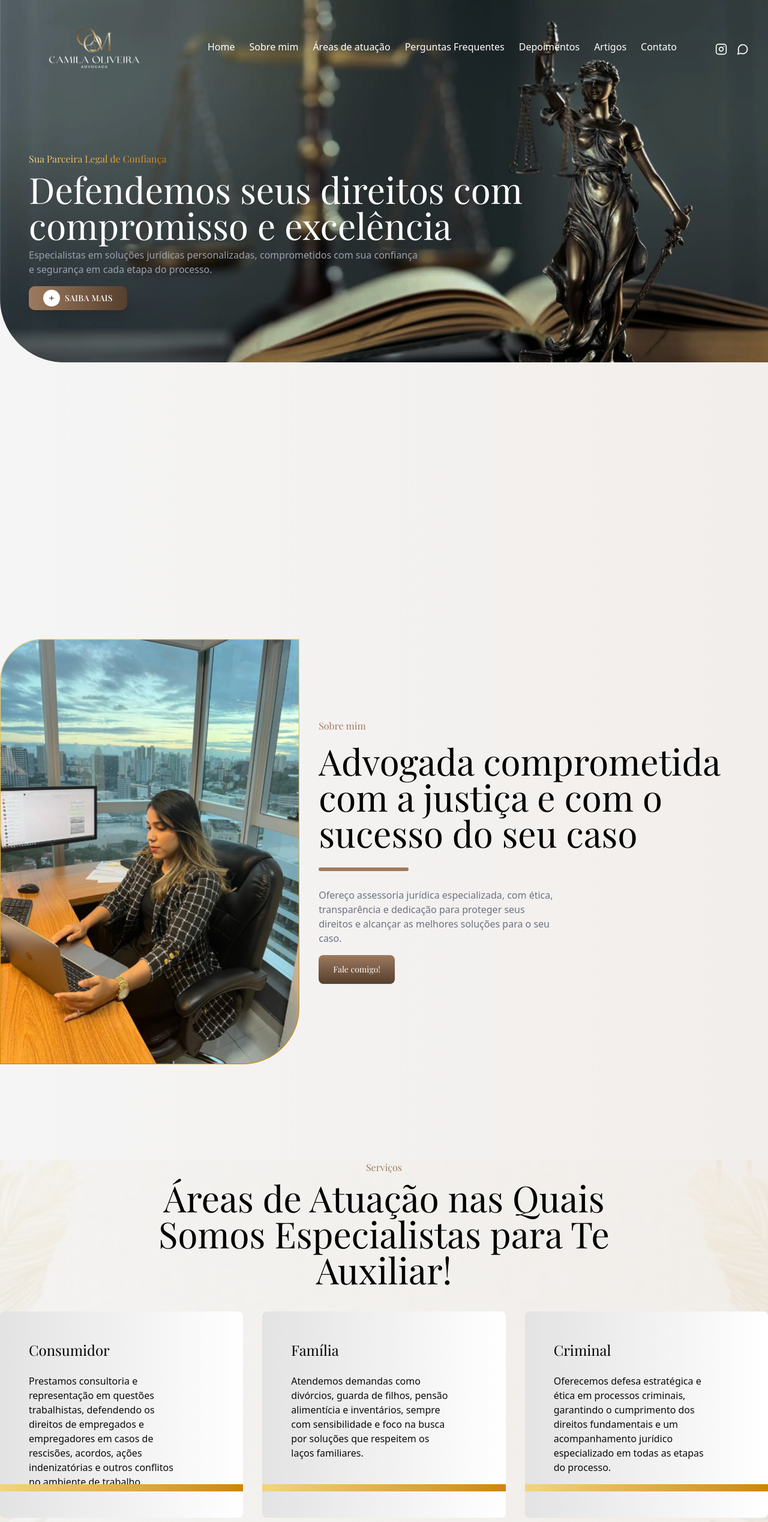
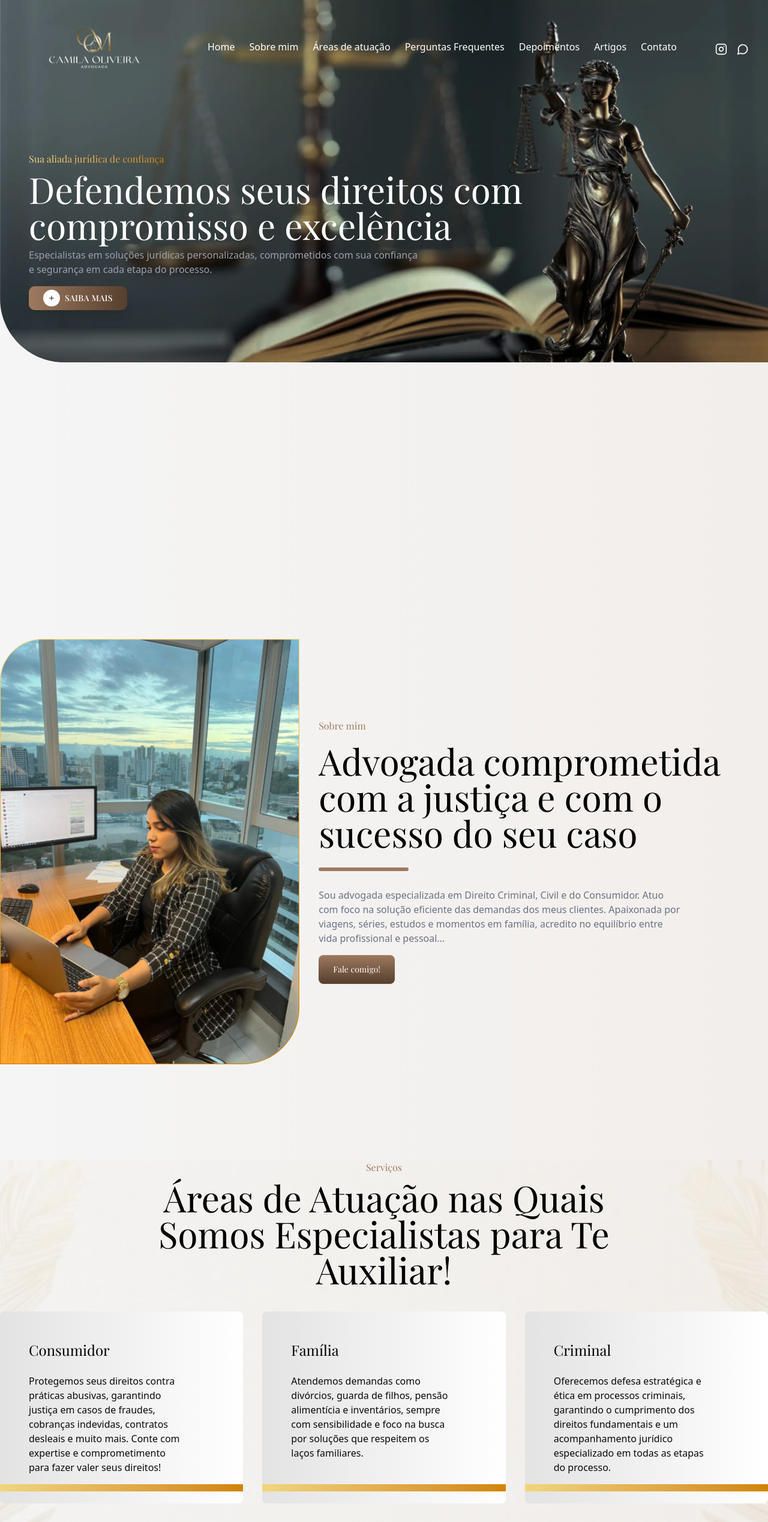
Before and after one commit to DevGustavoGantois/website_advocacia_LP, a Next.js app: page / in a window 1280 px wide. Shown: the top 2537 px of the page at 60% size. Built offline with nearby package versions, Linux system fonts and the light colour scheme.

Commit message:
docs:Modify text in other sections.

```diff
--- a/src/app/s-about-me.tsx
+++ b/src/app/s-about-me.tsx
@@ -17,7 +17,7 @@ export function HomeAboutMe() {
                             <h4 className="text-[#9E7A5F] text-sm lg:text-base font-primary">{item.pretitle}</h4>
                             <h1 className="text-4xl font-primary lg:text-6xl max-w-[750px] text-start text-black">{item.title}</h1>
                             <div className="w-1/5 border-3 border-[#9E7A5F] mb-3 mt-3 rounded-full" />
-                            <p className="text-gray-500 max-w-[403px] text-sm lg:text-base">{item.description}</p>
+                            <p className="text-gray-500 max-w-[603px] text-sm lg:text-base">{item.description}</p>
                             <Button className="font-primary font-normal p-6">
                                 <Link href="#contact">
                                 {item.btnText}
--- a/src/app/s-faq.tsx
+++ b/src/app/s-faq.tsx
@@ -56,12 +56,12 @@ export function HomeFAQ() {
                                     <div className="flex flex-col lg:flex-row justify-center items-center gap-6 z-50">
                                         <FileSignature size={32} className="text-white" />
                                         <p className="text-white text-center lg:text-start text-sm lg:text-base max-w-[300px]">
-                                            Contamos com advogados experientes em direito civil, trabalhista, empresarial, previdenciário e muito mais...
+                                            Contamos com advogados experientes em direito civil, direito do consumidor, direito criminal e muito mais...
                                         </p>
                                     </div>
                                 </ul>
                                 <div className="absolute inset-0 w-full h-full">
-                                    <Image className="w-full h-full object-cover" src="/ImgFAQ.svg" width={800} height={800} alt="" /> {/* Ajustei para `object-cover` */}
+                                    <Image className="w-full h-full object-cover" src="/ImgFAQ.svg" width={800} height={800} alt="" />
                                 </div>
                             </div>
                         </figure>
--- a/src/app/v-data.ts
+++ b/src/app/v-data.ts
@@ -1,6 +1,6 @@
 export const heroData = [
     {
-        pretitle: "Sua Parceira Legal de Confiança",
+        pretitle: "Sua aliada jurídica de confiança",
         title: "Defendemos seus direitos com compromisso e excelência",
         description: "Especialistas em soluções jurídicas personalizadas, comprometidos com sua confiança e segurança em cada etapa do processo.",
         btnText: "Saiba mais",
@@ -13,7 +13,7 @@ export const aboutMeData = [
         img: "/ImgAboutMe.svg",
         pretitle: "Sobre mim",
         title: "Advogada comprometida com a justiça e com o sucesso do seu caso",
-        description: "Ofereço assessoria jurídica especializada, com ética, transparência e dedicação para proteger seus direitos e alcançar as melhores soluções para o seu caso.",
+        description: "Sou advogada especializada em Direito Criminal, Civil e do Consumidor. Atuo com foco na solução eficiente das demandas dos meus clientes. Apaixonada por viagens, séries, estudos e momentos em família, acredito no equilíbrio entre vida profissional e pessoal...",
         btnText: "Fale comigo!"
     },
 ];
@@ -24,7 +24,7 @@ export const servicesData = [
     },
     {
         title: "Consumidor",
-        description: "Prestamos consultoria e representação em questões trabalhistas, defendendo os direitos de empregados e empregadores em casos de rescisões, acordos, ações indenizatórias e outros conflitos no ambiente de trabalho.",
+        description: "Protegemos seus direitos contra práticas abusivas, garantindo justiça em casos de fraudes, cobranças indevidas, contratos desleais e muito mais. Conte com expertise e comprometimento para fazer valer seus direitos!",
     },
     {
         title: "Família",
```
